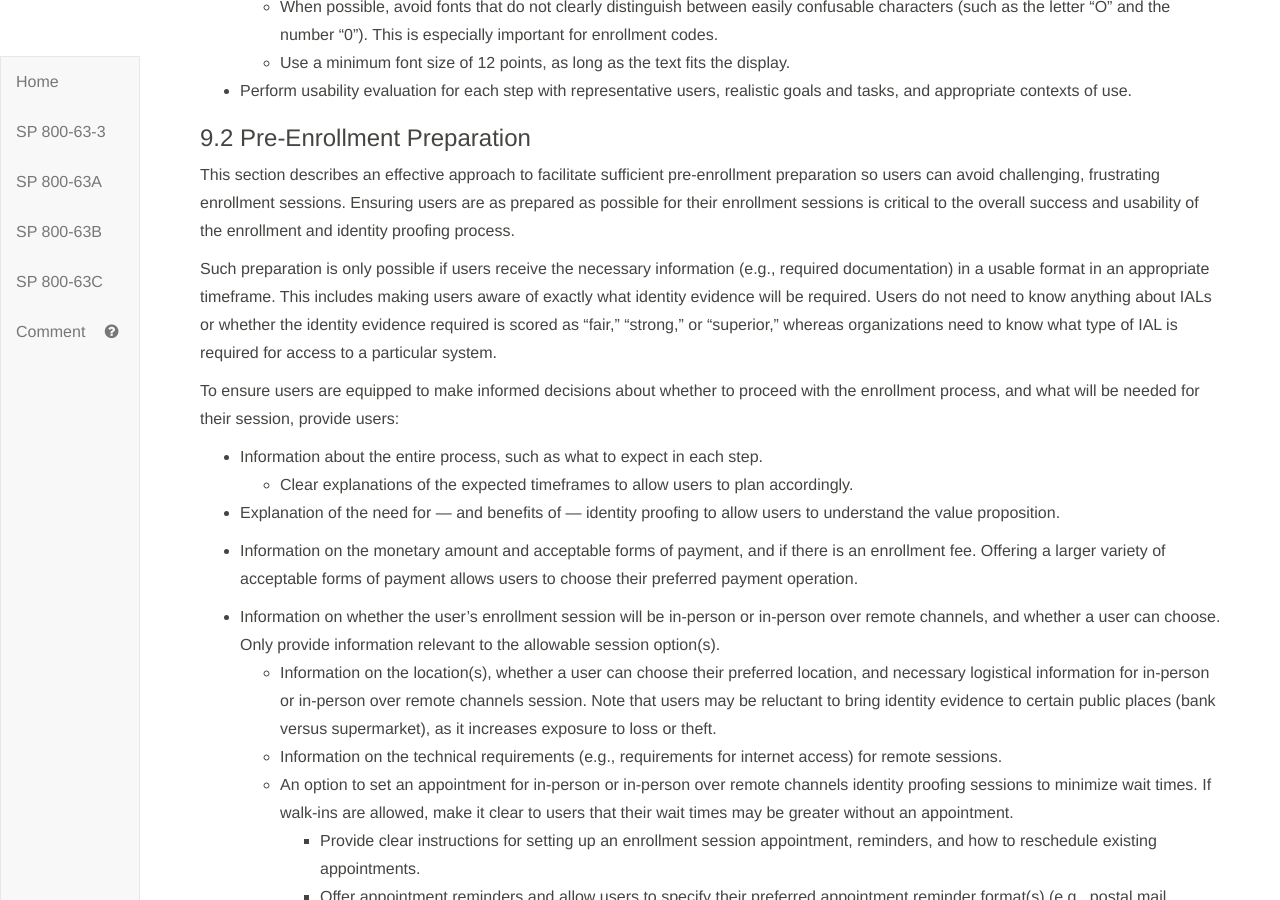
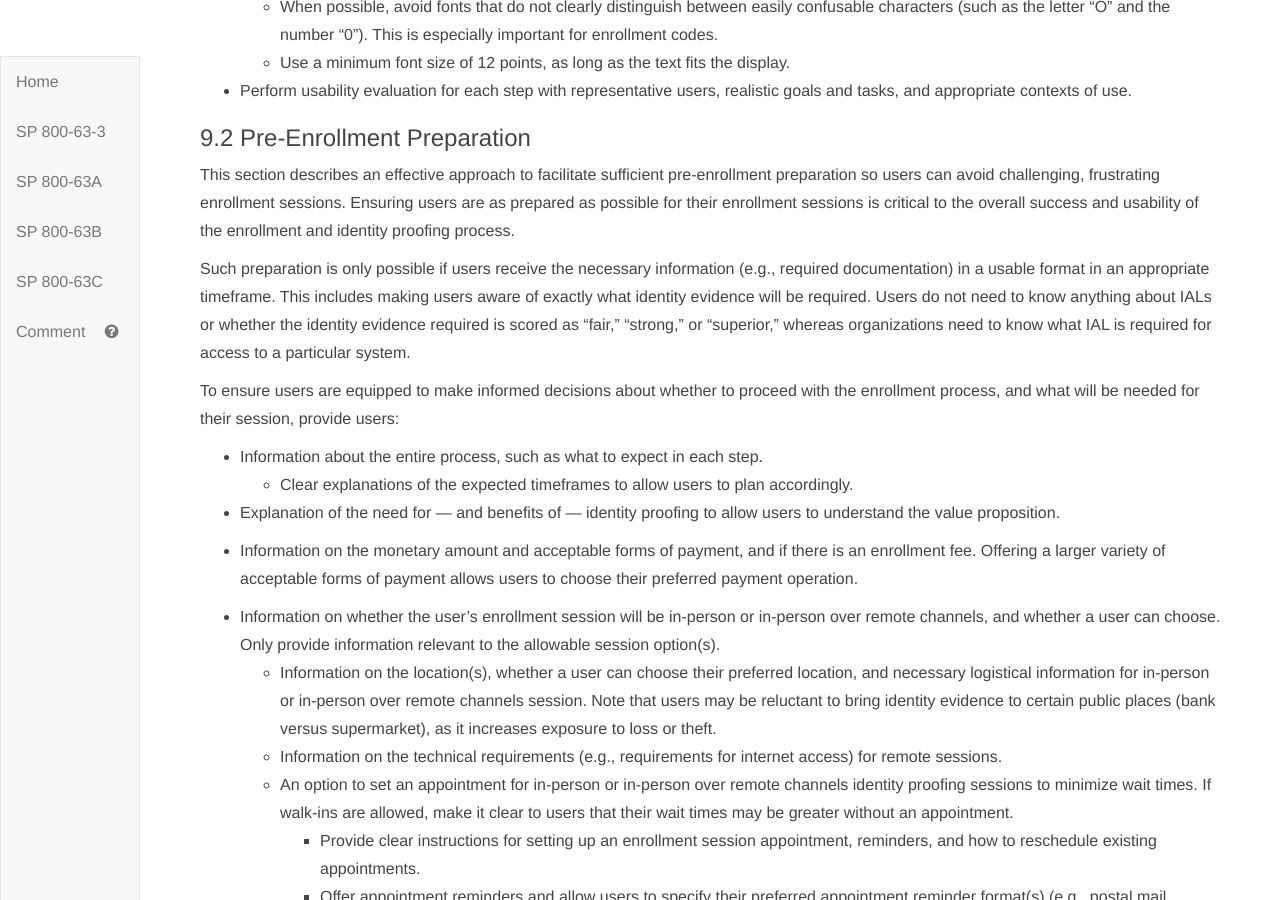
Before and after one commit to usnistgov/800-63-3, a Jekyll site: the page built from sp800-63a/sec9_usability.md, in a window 1280 px wide and 900 px high, scrolled down 1552 px. Built offline with Jekyll 4.4.1, drawn with Linux system fonts in a browser that asks for light colours; our own code applies the rules of GitHub Pages for plain Markdown files; some of the changed text lies outside the part shown.

Commit message:
Create sec9_usability.md

```diff
--- a/sp800-63a/sec9_usability.md
+++ b/sp800-63a/sec9_usability.md
@@ -53,7 +53,7 @@ This sub-section provides usability considerations that are applicable across al
 
 This section describes an effective approach to facilitate sufficient pre-enrollment preparation so users can avoid challenging, frustrating enrollment sessions. Ensuring users are as prepared as possible for their enrollment sessions is critical to the overall success and usability of the enrollment and identity proofing process.
 
-Such preparation is only possible if users receive the necessary information (e.g., required documentation) in a usable format in an appropriate timeframe. This includes making users aware of exactly what identity evidence will be required. Users do not need to know anything about IALs or whether the identity evidence required is scored as "fair," "strong," or "superior," whereas organizations need to know what type of IAL is required for access to a particular system.
+Such preparation is only possible if users receive the necessary information (e.g., required documentation) in a usable format in an appropriate timeframe. This includes making users aware of exactly what identity evidence will be required. Users do not need to know anything about IALs or whether the identity evidence required is scored as "fair," "strong," or "superior," whereas organizations need to know what IAL is required for access to a particular system.
 
 To ensure users are equipped to make informed decisions about whether to proceed with the enrollment process, and what will be needed for their session, provide users:
 
```
Also changed, not shown: other parts of sp800-63a/sec9_usability.md (+1 -1 lines).
